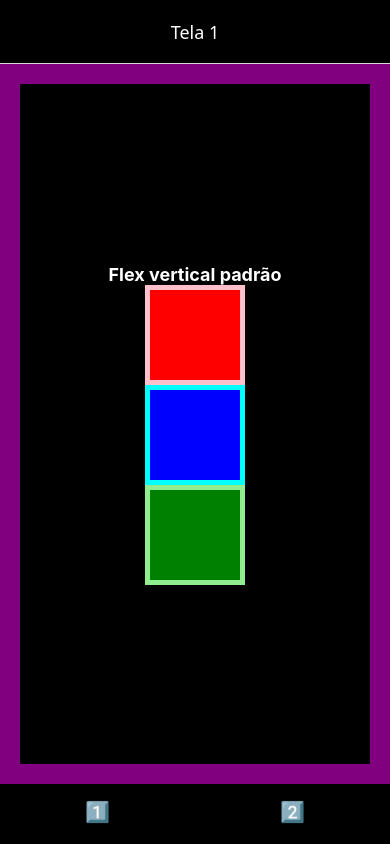
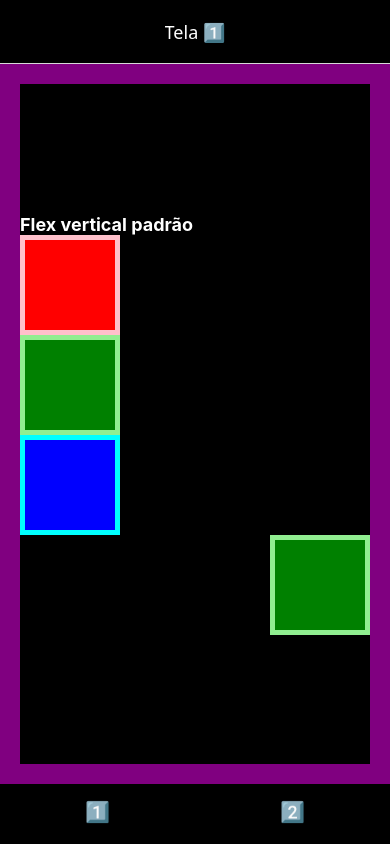
Before and after one commit to cursos-e-estudos/BatSenhas, a React Native app: screen / in a window 390 px wide. Built offline with nearby package versions, Linux system fonts and the light colour scheme.

Commit message:
Reestruturação para criação do app de senhas do desafio de projeto

```diff
--- a/App.tsx
+++ b/App.tsx
@@ -1,140 +1,10 @@
-//Imports de navegação
-import { createBottomTabNavigator } from "@react-navigation/bottom-tabs";
 import { NavigationContainer } from "@react-navigation/native";
-import { StatusBar } from "expo-status-bar";
-import { StyleSheet, Text, View } from "react-native";
-
-// Cria o navegador sem passar nenhuma tipagem complexa de rotas
-const Tab = createBottomTabNavigator();
-
-//adicionada navegação com bottom tabs para demonstrar diferentes exercícios de programação de componentes e estilos. A primeira tela exibe três caixas coloridas (vermelha, azul e verde) com bordas, enquanto a segunda tela apresenta um texto de teste de componentes de configuração.
-function RedBox() {
-	return (
-		<View
-			style={{
-				width: 100,
-				height: 100,
-				backgroundColor: "red",
-				borderColor: "pink",
-				borderWidth: 5,
-			}}
-		></View>
-	);
-}
-function BlueBox() {
-	return (
-		<View
-			style={{
-				width: 100,
-				height: 100,
-				backgroundColor: "blue",
-				borderColor: "cyan",
-				borderWidth: 5,
-			}}
-		></View>
-	);
-}
-function GreenBox() {
-	return (
-		<View
-			style={{
-				width: 100,
-				height: 100,
-				backgroundColor: "green",
-				borderColor: "lightgreen",
-				borderWidth: 5,
-			}}
-		></View>
-	);
-}
-
-function Tela1() {
-	return (
-		<View style={styles.container}>
-			<Text style={styles.text}>Flex vertical padrão</Text>
-			<RedBox />
-			<BlueBox />
-			<GreenBox />
-			<StatusBar style="auto" />
-		</View>
-	);
-}
-
-function Tela2() {
-	return (
-		<View style={styles.container}>
-			<Text style={styles.text}>Flex horizontal</Text>
-			<View style={{ flexDirection: "row" }}>
-				<RedBox />
-				<BlueBox />
-				<GreenBox />
-				<StatusBar style="auto" />
-			</View>
-		</View>
-	);
-}
+import MainNavigator from "./src/screens/MainNavigator";
 
 export default function App() {
 	return (
 		<NavigationContainer>
-			<Tab.Navigator
-				screenOptions={{
-					// Cabeçalho (Header)
-					headerStyle: {
-						backgroundColor: "black",
-						elevation: 0,
-						shadowColor: "transparent",
-					},
-					headerTintColor: "#ffffff",
-					headerTitleAlign: "center",
-
-					// Barra de Abas (Tab Bar)
-					tabBarStyle: {
-						backgroundColor: "black",
-						borderTopColor: "black",
-						height: 60,
-					},
-					tabBarActiveTintColor: "#ffffff",
-					tabBarInactiveTintColor: "#888888",
-					tabBarShowLabel: false,
-
-					tabBarItemStyle: {
-						paddingTop: 8,
-					},
-				}}
-			>
-				<Tab.Screen
-					name="Tela 1"
-					component={Tela1}
-					options={{
-						tabBarIcon: () => <Text style={{ fontSize: 20 }}>1️⃣</Text>,
-					}}
-				/>
-				<Tab.Screen
-					name="Tela 2️⃣"
-					component={Tela2}
-					options={{
-						tabBarIcon: () => <Text style={{ fontSize: 20 }}>2️⃣</Text>,
-					}}
-				/>
-			</Tab.Navigator>
+			<MainNavigator />
 		</NavigationContainer>
 	);
 }
-
-const styles = StyleSheet.create({
-	container: {
-		flex: 1,
-		backgroundColor: "#000",
-		borderColor: "purple",
-		borderWidth: 20,
-		alignItems: "center",
-		justifyContent: "center",
-	},
-	text: {
-		fontSize: 18,
-		fontWeight: "bold",
-		color: "white",
-		textAlign: "center",
-	},
-});
--- a/package.json
+++ b/package.json
@@ -4,6 +4,7 @@
   "main": "index.ts",
   "dependencies": {
     "@react-navigation/bottom-tabs": "^7.18.17",
+    "@react-navigation/material-top-tabs": "^7.6.17",
     "@react-navigation/native": "^7.3.17",
     "expo": "~57.0.15",
     "expo-status-bar": "~57.0.1",
--- /dev/null
+++ b/src/screens/MainNavigator.tsx
@@ -0,0 +1,58 @@
+//Imports de navegação
+import { createBottomTabNavigator } from "@react-navigation/bottom-tabs";
+import { createMaterialTopTabNavigator } from "@react-navigation/material-top-tabs";
+
+import { Text } from "react-native";
+import Screen1 from "./Screen1";
+import Screen2 from "./Screen2";
+
+// Cria o navegador sem passar nenhuma tipagem complexa de rotas
+const Tab = createBottomTabNavigator();
+const TopTab = createMaterialTopTabNavigator();
+
+//TODO: onde fica o theme de navigation
+export default function MainNavigator() {
+	return (
+		<Tab.Navigator
+			screenOptions={{
+				// Cabeçalho (Header)
+				headerStyle: {
+					backgroundColor: "black",
+					elevation: 0,
+					shadowColor: "transparent",
+				},
+				headerTintColor: "#ffffff",
+				headerTitleAlign: "center",
+
+				// Barra de Abas (Tab Bar)
+				tabBarStyle: {
+					backgroundColor: "black",
+					borderTopColor: "black",
+					height: 60,
+				},
+				tabBarActiveTintColor: "#ffffff",
+				tabBarInactiveTintColor: "#888888",
+				tabBarShowLabel: false,
+
+				tabBarItemStyle: {
+					paddingTop: 8,
+				},
+			}}
+		>
+			<Tab.Screen
+				name="Tela 1️⃣"
+				component={Screen1}
+				options={{
+					tabBarIcon: () => <Text style={{ fontSize: 20 }}>1️⃣</Text>,
+				}}
+			/>
+			<Tab.Screen
+				name="Tela 2️⃣"
+				component={Screen2}
+				options={{
+					tabBarIcon: () => <Text style={{ fontSize: 20 }}>2️⃣</Text>,
+				}}
+			/>
+		</Tab.Navigator>
+	);
+}
--- /dev/null
+++ b/src/screens/Screen1.tsx
@@ -0,0 +1,72 @@
+import { StyleSheet, Text, View } from "react-native";
+
+function RedBox() {
+	return (
+		<View
+			style={{
+				width: 100,
+				height: 100,
+				backgroundColor: "red",
+				borderColor: "pink",
+				borderWidth: 5,
+			}}
+		></View>
+	);
+}
+function BlueBox() {
+	return (
+		<View
+			style={{
+				width: 100,
+				height: 100,
+				backgroundColor: "blue",
+				borderColor: "cyan",
+				borderWidth: 5,
+			}}
+		></View>
+	);
+}
+function GreenBox() {
+	return (
+		<View
+			style={{
+				width: 100,
+				height: 100,
+				backgroundColor: "green",
+				borderColor: "lightgreen",
+				borderWidth: 5,
+			}}
+		></View>
+	);
+}
+
+export default function Screen1() {
+	return (
+		<View style={styles.container}>
+			<Text style={styles.text}>Flex vertical padrão</Text>
+			<RedBox />
+			<GreenBox />
+			<BlueBox />
+			<View style={{ alignSelf: "flex-end" }}>
+				<GreenBox />
+			</View>
+		</View>
+	);
+}
+
+const styles = StyleSheet.create({
+	container: {
+		flex: 1,
+		backgroundColor: "#000",
+		borderColor: "purple",
+		borderWidth: 20,
+		alignItems: "flex-start",
+		justifyContent: "center",
+	},
+	text: {
+		fontSize: 18,
+		fontWeight: "bold",
+		color: "white",
+		textAlign: "center",
+	},
+});
--- /dev/null
+++ b/src/screens/Screen2.tsx
@@ -0,0 +1,18 @@
+import { Text, View } from "react-native";
+
+export default function Screen2() {
+	return (
+		<View style={{ flex: 1, backgroundColor: "#000" }}>
+			<Text
+				style={{
+					fontSize: 18,
+					fontWeight: "bold",
+					color: "white",
+					textAlign: "center",
+				}}
+			>
+				Flex horizontal
+			</Text>
+		</View>
+	);
+}
```
Also changed, not shown: 1 other file (tests, documents, lock files or other folders).
